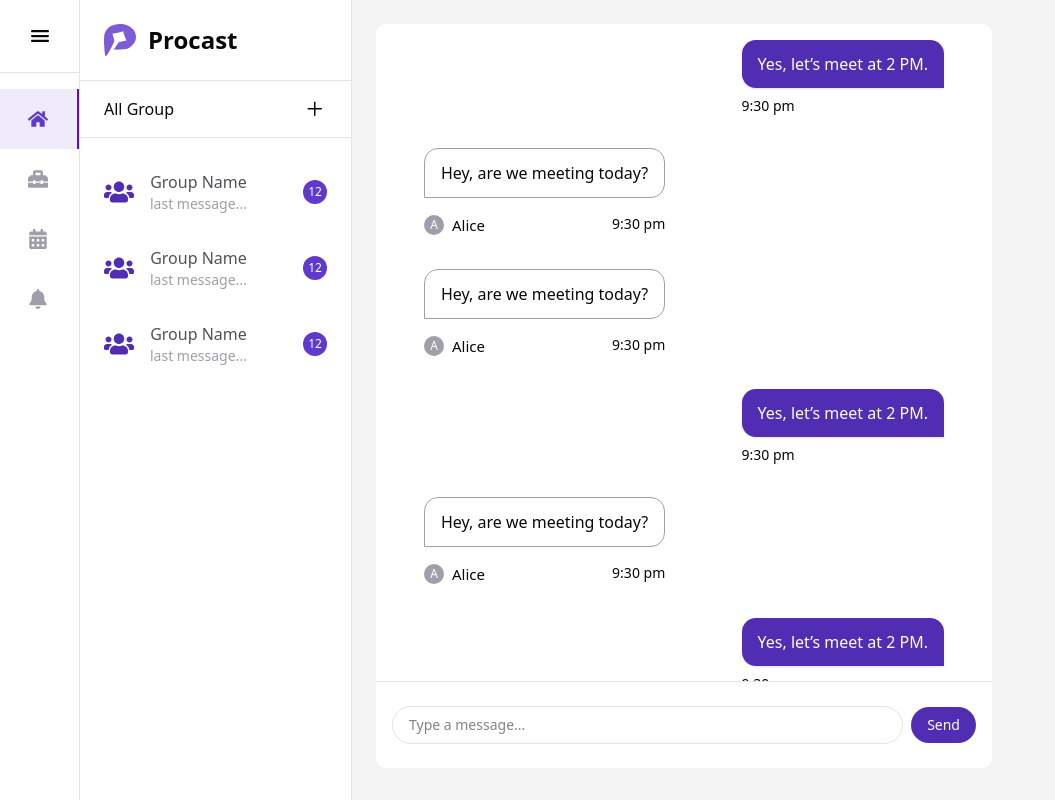
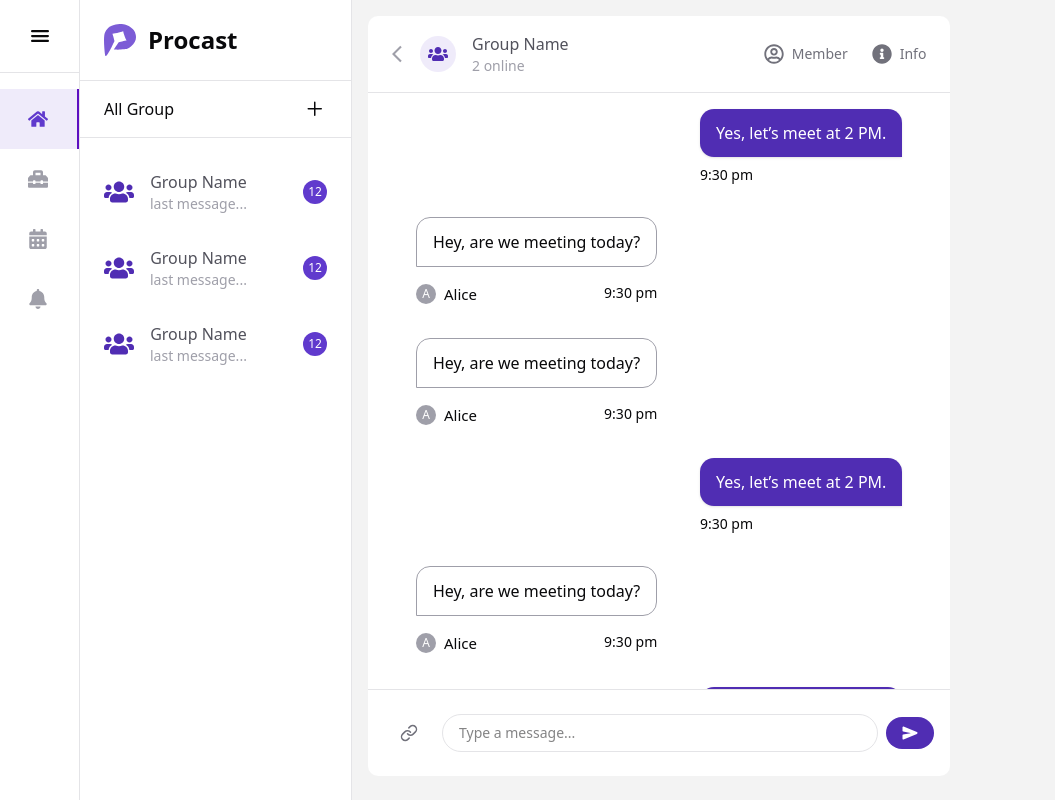
Before and after one commit to aryndraa/nextjs-collabolator-service, a Next.js app: page / in a window 1280 px wide. Shown: the whole page, without its empty margins (0-1055 px from the left). Built offline with nearby package versions, Linux system fonts and the light colour scheme.

Commit message:
group message header

```diff
--- a/app/globals.css
+++ b/app/globals.css
@@ -123,3 +123,7 @@
     @apply bg-background text-foreground;
   }
 }
+
+.scroll-y::-webkit-scrollbar {
+  display: none;
+}
--- a/app/layout.tsx
+++ b/app/layout.tsx
@@ -2,7 +2,7 @@ import type { Metadata } from "next";
 import { Outfit } from "next/font/google";
 import "./globals.css";
 import { MenuBarProvider } from "@/contexts/MenuBarContext";
-import {ThemeProvider} from "next-themes";
+import { ThemeProvider } from "next-themes";
 import MenuBarWrapper from "@/components/MenuBarWrapper";
 
 const outfit = Outfit({
@@ -22,7 +22,7 @@ export default function RootLayout({
 }>) {
   return (
     <html lang="en" className="light" style={{ colorScheme: "light" }}>
-      <body className={`${outfit.variable}  antialiased `}>
+      <body className={`${outfit.variable}  antialiased overflow-y-hidden`}>
         <ThemeProvider
           attribute="class"
           defaultTheme="light"
@@ -31,7 +31,7 @@ export default function RootLayout({
         >
           <MenuBarProvider>
             <MenuBarWrapper />
-            <main className="lg:ml-20 bg-[#F3F3F3]">{children}</main>
+            <main className="lg:ml-20 bg-[#F3F3F3] ">{children}</main>
           </MenuBarProvider>
         </ThemeProvider>
       </body>
--- a/app/page.tsx
+++ b/app/page.tsx
@@ -5,7 +5,7 @@ import GroupMessage from "@/components/GroupMessage";
 
 export default function Home() {
   return (
-    <div className="bg-[#F3F3F3] overflow-hidden">
+    <div className="bg-[#F3F3F3] ">
       <GroupProvider>
         <div className="flex">
           <div>
@@ -15,7 +15,7 @@ export default function Home() {
             <MobileGroupNavigation />
           </div>
 
-          <div className="bg-[#F3F3F3] w-full m-6 ">
+          <div className="bg-[#F3F3F3] w-full m-4 ">
             <GroupMessage />
           </div>
         </div>
--- a/components/GroupMessage.tsx
+++ b/components/GroupMessage.tsx
@@ -1,11 +1,14 @@
 import React from "react";
 import Message from "./Message";
 import MessageInput from "./MessageInput";
+import GroupMessageHeader from "./GroupMessageHeader";
 
 export default function GroupMessage() {
   return (
-    <div className=" pt-4 bg-white rounded-lg w-[70%] h-[93dvh] flex flex-col">
-      <div className="flex-1 px-12 overflow-y-scroll  flex flex-col gap-8 ">
+    <div className="  bg-white rounded-lg w-[65%] h-[95dvh] flex flex-col">
+      <GroupMessageHeader />
+
+      <div className="flex-1 px-12 py-4 overflow-y-scroll  flex flex-col gap-8 scroll-y ">
         <Message user={true} content="Yes, let’s meet at 2 PM." />
         <Message
           user={false}
--- /dev/null
+++ b/components/GroupMessageHeader.tsx
@@ -0,0 +1,35 @@
+import React from "react";
+import { MdArrowBackIos } from "react-icons/md";
+import { FaUsers } from "react-icons/fa";
+import { FaRegUserCircle, FaInfoCircle } from "react-icons/fa";
+
+export default function GroupMessageHeader() {
+  return (
+    <div className="flex items-center justify-between px-6 py-4 border-b">
+      <div className="flex items-center gap-2">
+        <button className="text-xl text-zinc-400">
+          <MdArrowBackIos />
+        </button>
+        <div className="flex items-center gap-4 text-zinc-600 bg-white">
+          <span className="p-2 bg-primary-100/10 rounded-full">
+            <FaUsers className="text-xl text-primary-200" />
+          </span>
+          <div>
+            <h3 className="font-medium text-base">Group Name</h3>
+            <p className="text-sm text-zinc-400">2 online</p>
+          </div>
+        </div>
+      </div>
+      <div className="flex items-center gap-6 ">
+        <button className="text-xl flex items-center gap-2 text-zinc-500">
+          <FaRegUserCircle />
+          <span className="text-sm font-medium">Member</span>
+        </button>
+        <button className="text-xl  flex items-center gap-2 text-zinc-500">
+          <FaInfoCircle />
+          <span className="text-sm font-medium">Info</span>
+        </button>
+      </div>
+    </div>
+  );
+}
--- a/components/MessageInput.tsx
+++ b/components/MessageInput.tsx
@@ -1,16 +1,22 @@
 import React from "react";
+import { FiLink } from "react-icons/fi";
+import { IoSend } from "react-icons/io5";
 
 export default function MessageInput() {
   return (
     <div className="p-4  py-6 border-t ">
       <div className="flex items-center gap-2">
+        <button className=" text-zinc-500 mx-4 rounded-full text-lg">
+          <FiLink />
+        </button>
         <input
           type="text"
           placeholder="Type a message..."
           className="flex-1 px-4 py-2 border rounded-full text-sm focus:outline-none focus:ring-2 focus:ring-primary-200"
         />
-        <button className="bg-primary-200 text-white px-4 py-2 rounded-full text-sm">
-          Send
+
+        <button className="bg-primary-200 text-white px-4 py-2 rounded-full ">
+          <IoSend />
         </button>
       </div>
     </div>
```
